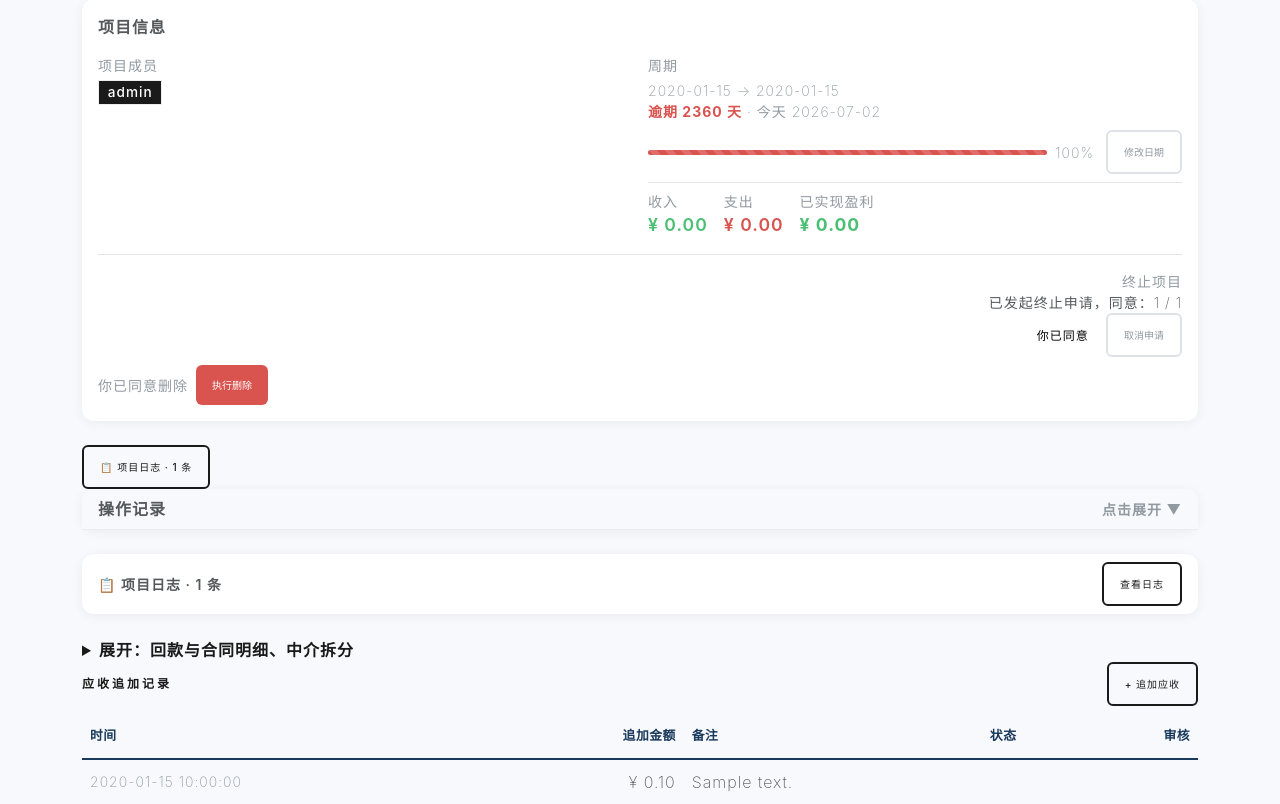
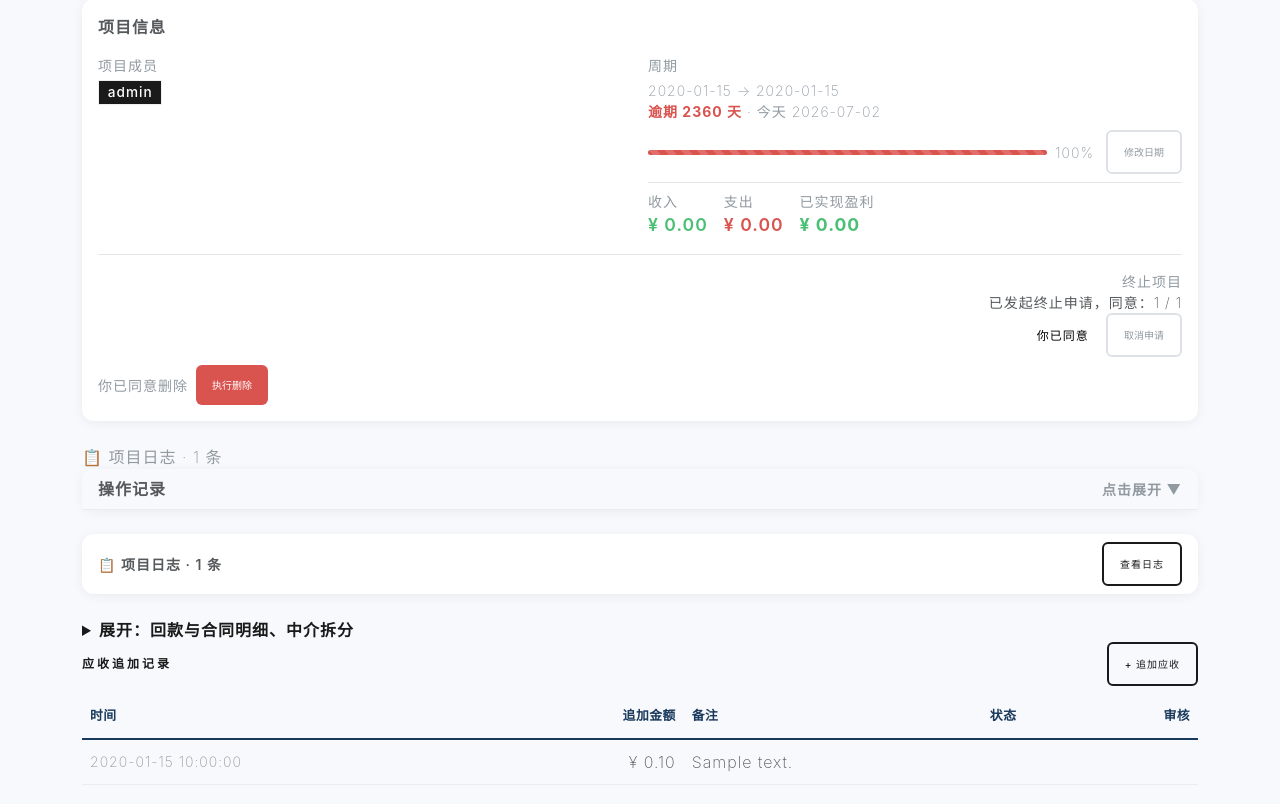
Before and after one commit to wanghongfei833/project_management, a Flask app: page /projects/1 in a window 1280 px wide. Shown: the part 182-986 px from the top of the page. Run offline with Flask 3, Linux system fonts and the light colour scheme; a user stored in the database is signed in; tables that the repository leaves empty hold one stand-in row (values such as "Sample post"); some libraries are stand-ins or nearby versions.

Commit message:
style: 项目日志改为提示文字而非按钮

```diff
--- a/templates/project_detail.html
+++ b/templates/project_detail.html
@@ -189,9 +189,7 @@
 
 
         <div class="col-lg-12">
-          <a href="{{ url_for('main.project_logs', project_id=project.id) }}" class="btn btn-outline-primary btn-sm">
-            📋 项目日志 · {{ project_updates|length }} 条
-          </a>
+          <span class="text-muted">📋 项目日志 · {{ project_updates|length }} 条</span>
         </div>
 
   <div class="card mb-4">
```
